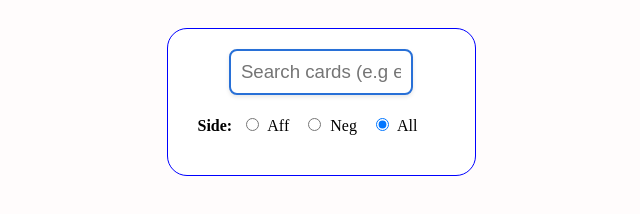
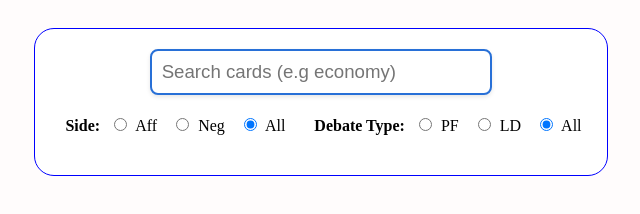
Before and after one commit to Raghavsk24/DebateVault, a plain HTML site: page templates/index.html in a window 1280 px wide. Shown: the whole page, without its empty margins (319-959 px from the left). Drawn offline with Linux system fonts and the light colour scheme; no server answers.

Commit message:
Update index.html

```diff
--- a/templates/index.html
+++ b/templates/index.html
@@ -33,7 +33,23 @@
                 <input type="radio" name="sideFilter" value="All" onclick="filterBySide('')" checked />
                 All
             </label>
+
+            <span style="font-weight: bold; font-size: 12pt; margin-left: 20px;">Debate Type:</span>
+            <label>
+                <input type="radio" name="debateTypeFilter" value="PF" onclick="filterByDebateType('PF')" />
+                PF
+            </label>
+            <label>
+                <input type="radio" name="debateTypeFilter" value="LD" onclick="filterByDebateType('LD')" />
+                LD
+            </label>
+            <label>
+                <input type="radio" name="debateTypeFilter" value="All" onclick="filterByDebateType('')" checked />
+                All
+            </label>
         </div>
+
+
 
         <div class="pagination" id="paginationControls" style="text-align: center; margin-top: 20px;"></div>
         <div class="card-container" id="cardContainer"></div>
```
